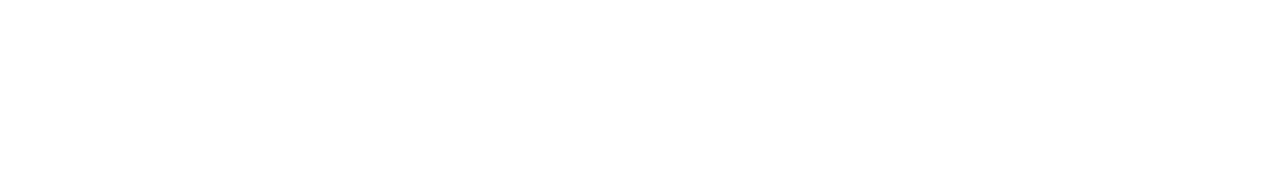
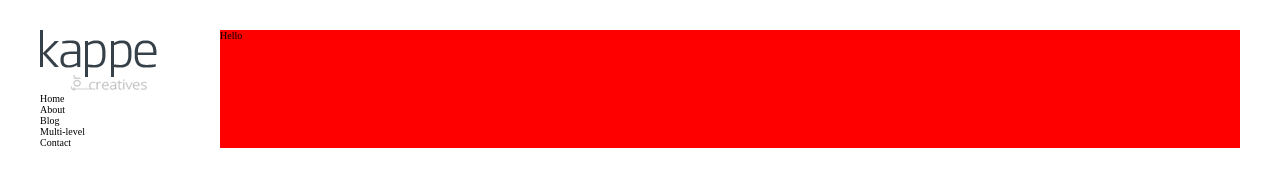
Before and after one commit to Robie-Robz/Kappe, a website: page index.html in a window 1280 px wide. Drawn offline with nearby package versions, Linux system fonts and the light colour scheme; files that its build step writes are made by us from their sources.

Commit message:
Header progression for day 1

```diff
--- a/index.html
+++ b/index.html
@@ -15,7 +15,25 @@
 </head>
 <body>
     <div class="container">
-
+        <header class="header">
+            <div class="header__logo-box">
+                <a href="#">
+                    <img src="img/Logo.png" alt="Site Logo">
+                </a>
+            </div>
+            <nav class="header__menu">
+                <ul class="menu-list">
+                   <li class="menu-list__item">Home</li>
+                   <li class="menu-list__item">About</li>
+                   <li class="menu-list__item">Blog</li>
+                   <li class="menu-list__item">Multi-level</li>
+                   <li class="menu-list__item">Contact</li>
+                </ul>
+            </nav>
+        </header>
+        <main class="main-content">
+            Hello
+        </main>
     </div>
 
 </body>
--- a/package.json
+++ b/package.json
@@ -1,7 +1,7 @@
 {
   "name": "Kappe",
   "version": "1.0.0",
-  "description": "Kappe website",
+  "description": "Kappe",
   "main": "index.js",
   "scripts": {
     "watch:sass": "node-sass sass/main.scss css/style.css -w",
@@ -12,7 +12,7 @@
     "compress:css": "node-sass css/style.prefix.css css/style.css --output-style compressed",
     "build:css": "npm-run-all compile:sass prefix:css compress:css"
   },
-  "author": "Robin",
+  "author": "Robin Baby",
   "license": "ISC",
   "devDependencies": {
     "autoprefixer": "^7.1.4",
--- a/sass/base/_base.scss
+++ b/sass/base/_base.scss
@@ -0,0 +1,8 @@
+*,*::before,*::after{
+    margin: 0;
+    padding: 0;
+    box-sizing: border-box;
+}
+html{
+    font-size: 62.5%;
+}
--- /dev/null
+++ b/sass/components/_menu-list.scss
@@ -0,0 +1,8 @@
+.menu-list{
+    list-style: none;
+    display: flex;
+    flex-direction: column;
+    &__item{
+        justify-content: flex-end;
+    }
+}
--- /dev/null
+++ b/sass/layout/_container.scss
@@ -0,0 +1,5 @@
+.container{
+    max-width: 120rem;
+    display:flex;
+    margin: 3rem auto;
+}
--- a/sass/layout/_header.scss
+++ b/sass/layout/_header.scss
@@ -0,0 +1,5 @@
+.header{
+    display: flex;
+    flex-direction: column;
+    flex:0 0 15%;
+}
--- /dev/null
+++ b/sass/layout/_main-content.scss
@@ -0,0 +1,4 @@
+.main-content{
+    background-color: red;
+    flex:1 0 0;
+}
--- a/sass/main.scss
+++ b/sass/main.scss
@@ -2,6 +2,10 @@
 @import "abstracts/variables.scss";
 @import "base/base.scss";
 @import "base/typography.scss";
+@import "components/menu-list.scss";
+
+@import "layout/container.scss";
 @import "layout/footer.scss";
 @import "layout/header.scss";
+@import "layout/_main-content.scss";
 @import "layout/navigation.scss";
```
Also changed, not shown: css/style.css (added), 1 other file.
